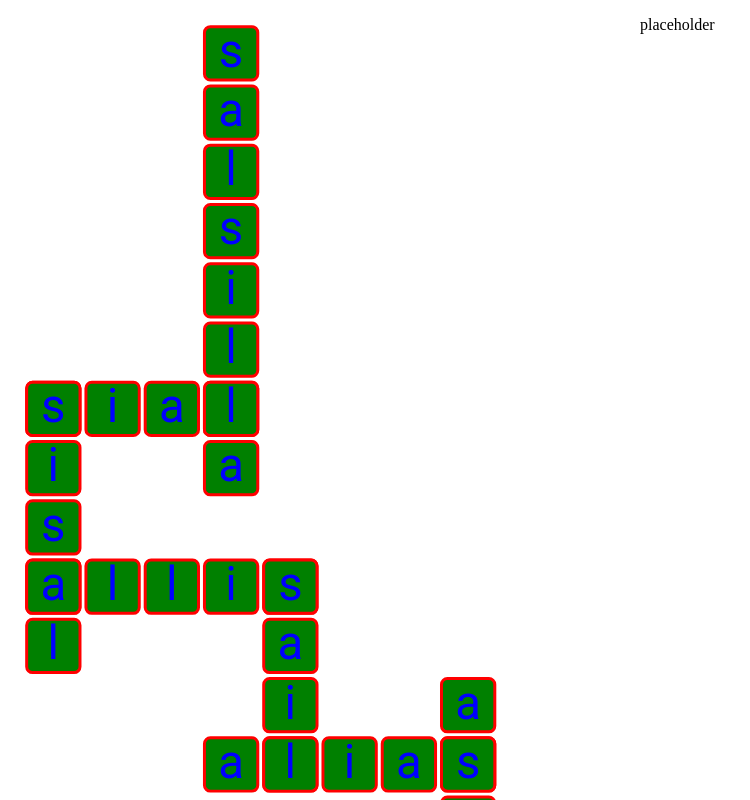
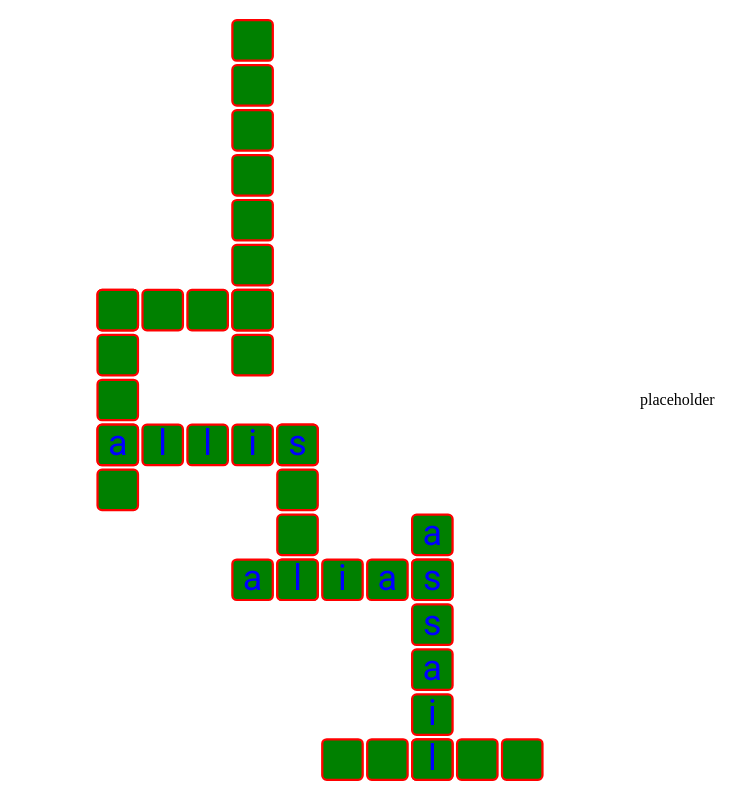
Before and after one commit to rnphilp/fuzzy-goggles, a React (Create React App) app: page /games/word-lock in a window 1280 px wide. Shown: the top 800 px of the page, without its empty margins (0-750 px from the left). Built offline with nearby package versions, Linux system fonts and the light colour scheme.

Commit message:
fix width of grid

```diff
--- a/public/index.html
+++ b/public/index.html
@@ -87,8 +87,15 @@
       href="https://fonts.googleapis.com/css?family=Roboto:300,400,500,700&display=swap"
     />
     <title>GoGo</title>
+    <style type="text/css">
+      html,
+      body {
+        margin: 0px;
+        padding: 0px;
+        min-height: 100vh;
+      }
+    </style>
   </head>
-  <body style="margin: 0">
     <noscript>You need to enable JavaScript to run this app.</noscript>
     <div id="root"></div>
   </body>
--- a/src/routes/games/word-lock/index.jsx
+++ b/src/routes/games/word-lock/index.jsx
@@ -10,10 +10,9 @@ const styles = {
     width: '100vw',
     height: '100vh',
   },
-  wordGridContainer: {
-    display: 'flex',
-    justifyContent: 'center',
-    alignItems: 'center',
+  wordGrid: {
+    height: '100%',
+    width: '100%',
   },
 };
 
@@ -26,11 +25,21 @@ const selectWord = noOfLetters => {
 function WordLock() {
   const noOfLetters = 4;
   const words = selectWord(noOfLetters);
-  const guessedWords = words;
+  const guessedWords = [words[0], words[1], words[2]];
   return (
-    <Grid container zeroMinWidth css={styles.grid}>
-      <Grid item xs={12} md={6} css={styles.wordGridContainer}>
-        <WordGrid words={words} guessedWords={guessedWords} />
+    <Grid
+      container
+      direction="row"
+      justifyContent="center"
+      alignItems="center"
+      css={styles.grid}
+    >
+      <Grid item xs={12} md={6} css={styles.wordGrid}>
+        <WordGrid
+          words={words}
+          guessedWords={guessedWords}
+          css={styles.wordGrid}
+        />
       </Grid>
       <Grid item xs={12} md={6}>
         <p>placeholder</p>
--- a/src/routes/games/word-lock/word-grid/index.jsx
+++ b/src/routes/games/word-lock/word-grid/index.jsx
@@ -3,6 +3,13 @@ import PT from 'prop-types';
 
 import Word from '../word';
 import { arrangeWords, gridSize } from './helpers';
+
+const styles = {
+  svgBox: {
+    height: '100%',
+    width: '100%',
+  },
+};
 
 function WordGrid({ words, guessedWords }) {
   const config = {
@@ -17,9 +24,16 @@ function WordGrid({ words, guessedWords }) {
     width + padding * 2
   } ${height + padding * 2}`;
 
+  const orderedWords = wordsCoordinates.sort((a, b) => {
+    if (guessedWords.includes(a.word) > guessedWords.includes(b.word)) return 1;
+    if (guessedWords.includes(a.word) < guessedWords.includes(b.word))
+      return -1;
+    return 0;
+  });
+
   return (
-    <svg viewBox={viewBoxDims}>
-      {wordsCoordinates.map(({ word, coordinates, direction }) => (
+    <svg viewBox={viewBoxDims} css={styles.svgBox}>
+      {orderedWords.map(({ word, coordinates, direction }) => (
         <Word
           key={word}
           word={word}
```
